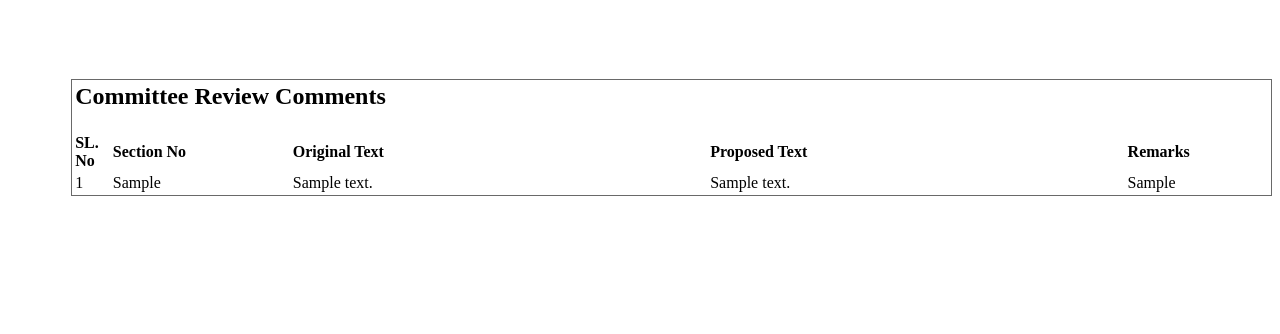
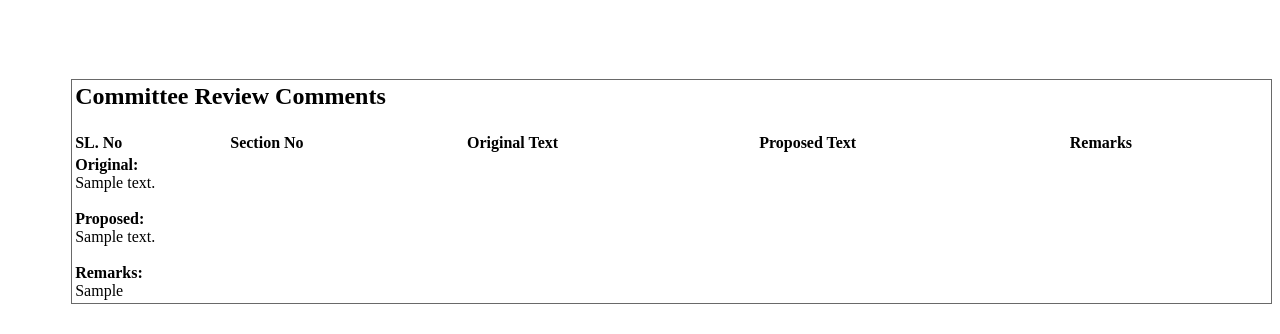
Before and after one commit to tanzrahman/ROMS, a Django app: template templates/document_review/pms_doc_review_complete_report.html in a window 1280 px wide. Shown: the part 3061-3395 px from the top of the page. Before the commit the page ends 3257 px from the top, so only its background shows below. Run offline with Django 5.2, Linux system fonts and the light colour scheme; tables that the repository leaves empty hold one stand-in row (values such as "Sample post"); the template is opened without the code that fills it: values that come from a table or form of the project are taken from there, most other values are stand-ins (such as "Sample title", 1, 10 or a date in 2020); grey boxes marked "Sample" are stand-in pictures; some web fonts are replaced.

Commit message:
report download html changed

```diff
--- a/templates/document_review/pms_doc_review_complete_report.html
+++ b/templates/document_review/pms_doc_review_complete_report.html
@@ -404,17 +404,30 @@
                         <th>Remarks</th>
                     </tr>
                     {% for each in committee_rev_cmnt %}
-                        <tr>
+                        <!--<tr>
                             <td style="width: 3%">{{ forloop.counter }}</td>
                             <td style="width: 15%">{{ each.section_no|pdf_wrap:100|linebreaks }}</td>
                             <td style="width: 35%; font-size: 12pt">{{ each.original_text|linebreaks }}</td>
-                            <td style="width: 35%; font-size: 12pt; word-wrap: break-word;">
-                                <pdf:keepInFrame mode="overflow">
+                            <td style="width: 35%; font-size: 12pt">{{ each.proposed_text|linebreaksbr }}</td>
+                            <td style="width: 20%; font-size: 12pt">{{ each.remarks|linebreaks }}</td>
+                        </tr>-->
+
+                            <tr>
+                                <td colspan="5">
+                                    <b>Original:</b><br>
+                                    {{ each.original_text|linebreaksbr }}
+
+                                    <br><br>
+
+                                    <b>Proposed:</b><br>
                                     {{ each.proposed_text|linebreaksbr }}
-                                </pdf:keepInFrame>
-                            </td>
-                            <td style="width: 20%; font-size: 12pt">{{ each.remarks|linebreaks }}</td>
-                        </tr>
+
+                                    <br><br>
+
+                                    <b>Remarks:</b><br>
+                                    {{ each.remarks|linebreaksbr }}
+                                </td>
+                            </tr>
                     {% endfor %}
                 </table>
             </div>
```
